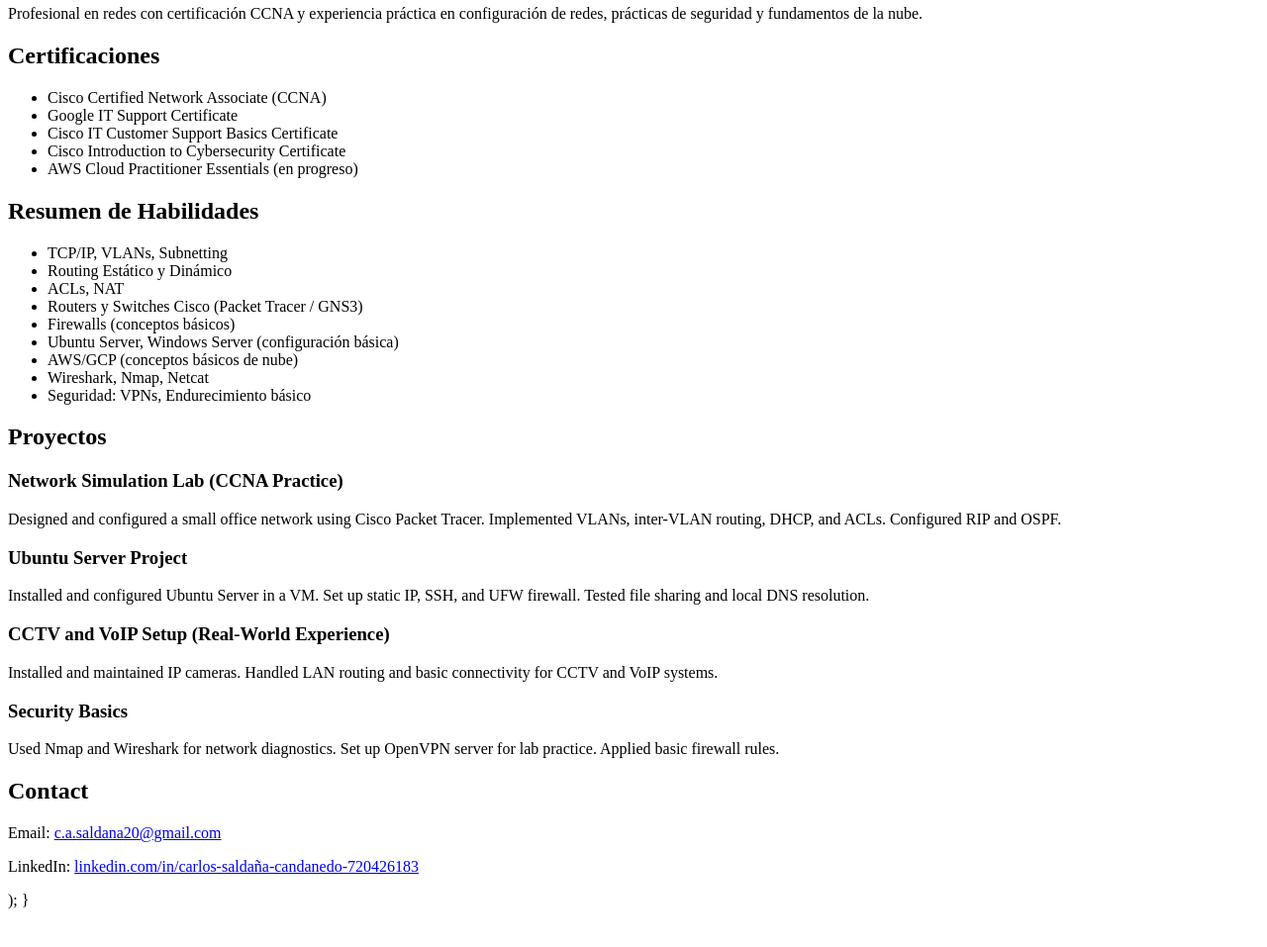
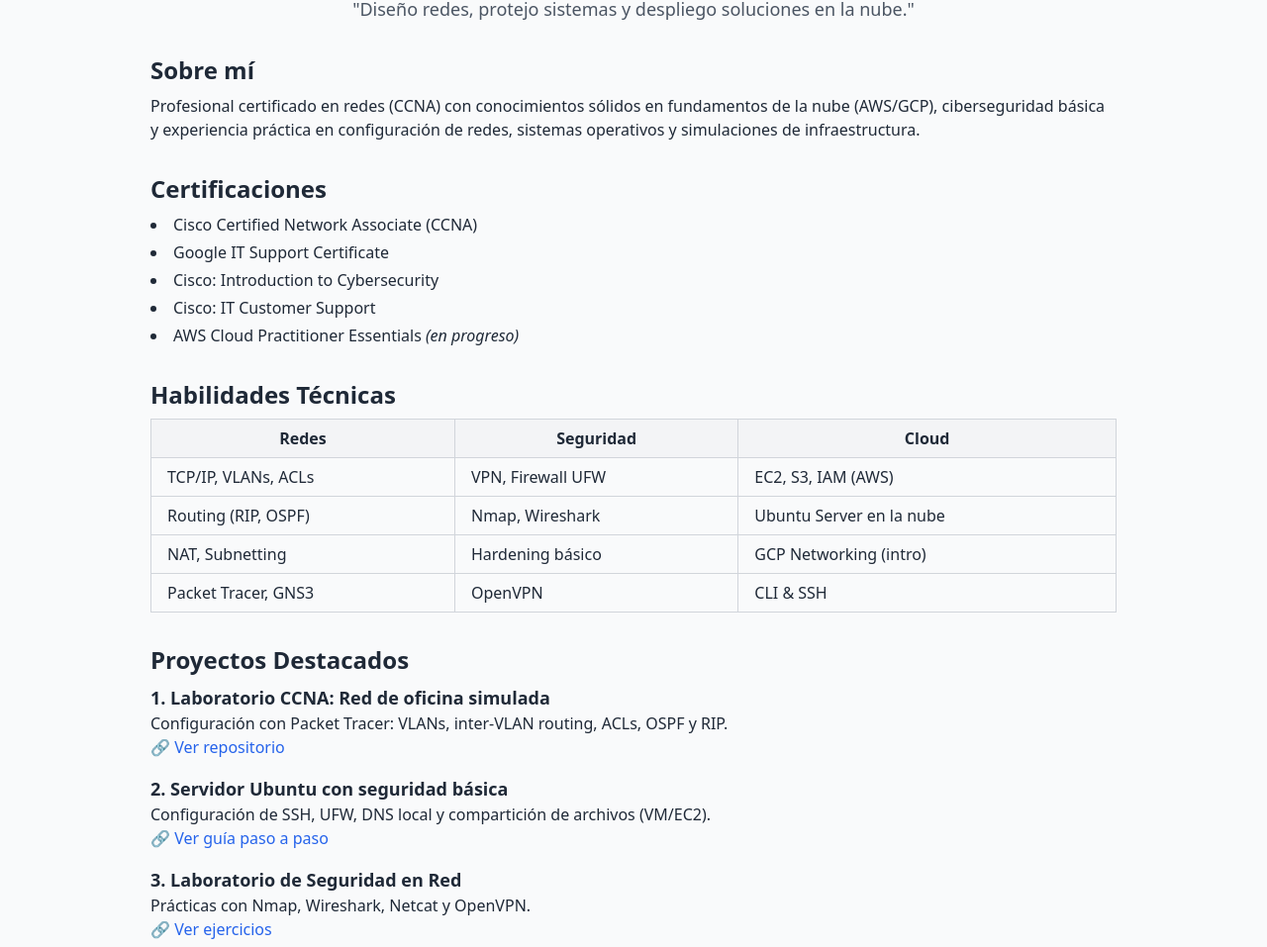
Before and after one commit to hayligg/Portfolio, a plain HTML site: page index.html in a window 1280 px wide. Shown: the part 101-1058 px from the top of the page at 99% size. Before the commit the page ends 1028 px from the top, so only its background shows below. Drawn offline with nearby package versions, Linux system fonts and the light colour scheme.

Commit message:
new look

```diff
--- a/index.html
+++ b/index.html
@@ -1,69 +1,103 @@
-export default function Portfolio() {
-  return (
-    <div className="bg-gray-50 min-h-screen p-6 text-gray-800 font-sans">
-     <div className="max-w-4xl mx-auto bg-white rounded-2xl shadow-md p-8">
-      <header className="mb-10">
-        <h1 className="text-4xl font-extrabold text-blue-800 mb-2">
-          Carlos Saldaña - Portafolio
-        </h1>
-        <p className="text-lg text-gray-700">
-          Profesional en redes con certificación CCNA y experiencia práctica en configuración de redes, prácticas de seguridad y fundamentos de la nube.
-        </p>
+e<!DOCTYPE html>
+<html lang="es">
+<head>
+  <meta charset="UTF-8" />
+  <meta name="viewport" content="width=device-width, initial-scale=1.0" />
+  <title>Carlos Saldaña - Portafolio</title>
+  <script src="https://cdn.tailwindcss.com"></script>
+</head>
+<body class="bg-gray-50 text-gray-800 font-sans">
+  <div class="max-w-5xl mx-auto p-6">
+    <header class="mb-8 text-center">
+      <h1 class="text-4xl font-bold">Carlos Saldaña – Network | Cloud | Security Engineer</h1>
+      <p class="mt-2 text-lg text-gray-600">"Diseño redes, protejo sistemas y despliego soluciones en la nube."</p>
     </header>
 
-      <section className="mb-8">
-        <h2 className="text-2xl font-bold text-blue-700 mb-4">Certificaciones</h2>
-        <ul className="list-disc list-inside space-y-1 text-gray-700">
+    <section class="mb-8">
+      <h2 class="text-2xl font-semibold mb-2">Sobre mí</h2>
+      <p>Profesional certificado en redes (CCNA) con conocimientos sólidos en fundamentos de la nube (AWS/GCP), ciberseguridad básica y experiencia práctica en configuración de redes, sistemas operativos y simulaciones de infraestructura.</p>
+    </section>
+
+    <section class="mb-8">
+      <h2 class="text-2xl font-semibold mb-2">Certificaciones</h2>
+      <ul class="list-disc list-inside space-y-1">
         <li>Cisco Certified Network Associate (CCNA)</li>
         <li>Google IT Support Certificate</li>
-          <li>Cisco IT Customer Support Basics Certificate</li>
-          <li>Cisco Introduction to Cybersecurity Certificate</li>
-          <li>AWS Cloud Practitioner Essentials (en progreso)</li>
+        <li>Cisco: Introduction to Cybersecurity</li>
+        <li>Cisco: IT Customer Support</li>
+        <li>AWS Cloud Practitioner Essentials <em>(en progreso)</em></li>
       </ul>
     </section>
 
-      <section className="mb-8">
-        <h2 className="text-2xl font-bold text-blue-700 mb-4">Resumen de Habilidades</h2>
-        <ul className="grid grid-cols-2 gap-x-4 list-disc list-inside text-gray-700">
-          <li>TCP/IP, VLANs, Subnetting</li>
-          <li>Routing Estático y Dinámico</li>
-          <li>ACLs, NAT</li>
-          <li>Routers y Switches Cisco (Packet Tracer / GNS3)</li>
-          <li>Firewalls (conceptos básicos)</li>
-          <li>Ubuntu Server, Windows Server (configuración básica)</li>
-          <li>AWS/GCP (conceptos básicos de nube)</li>
-          <li>Wireshark, Nmap, Netcat</li>
-          <li>Seguridad: VPNs, Endurecimiento básico</li>
-        </ul>
+    <section class="mb-8">
+      <h2 class="text-2xl font-semibold mb-2">Habilidades Técnicas</h2>
+      <div class="overflow-x-auto">
+        <table class="min-w-full table-auto border-collapse border border-gray-300">
+          <thead>
+            <tr class="bg-gray-100">
+              <th class="border border-gray-300 px-4 py-2">Redes</th>
+              <th class="border border-gray-300 px-4 py-2">Seguridad</th>
+              <th class="border border-gray-300 px-4 py-2">Cloud</th>
+            </tr>
+          </thead>
+          <tbody>
+            <tr>
+              <td class="border border-gray-300 px-4 py-2">TCP/IP, VLANs, ACLs</td>
+              <td class="border border-gray-300 px-4 py-2">VPN, Firewall UFW</td>
+              <td class="border border-gray-300 px-4 py-2">EC2, S3, IAM (AWS)</td>
+            </tr>
+            <tr>
+              <td class="border border-gray-300 px-4 py-2">Routing (RIP, OSPF)</td>
+              <td class="border border-gray-300 px-4 py-2">Nmap, Wireshark</td>
+              <td class="border border-gray-300 px-4 py-2">Ubuntu Server en la nube</td>
+            </tr>
+            <tr>
+              <td class="border border-gray-300 px-4 py-2">NAT, Subnetting</td>
+              <td class="border border-gray-300 px-4 py-2">Hardening básico</td>
+              <td class="border border-gray-300 px-4 py-2">GCP Networking (intro)</td>
+            </tr>
+            <tr>
+              <td class="border border-gray-300 px-4 py-2">Packet Tracer, GNS3</td>
+              <td class="border border-gray-300 px-4 py-2">OpenVPN</td>
+              <td class="border border-gray-300 px-4 py-2">CLI & SSH</td>
+            </tr>
+          </tbody>
+        </table>
+      </div>
     </section>
 
-      <section className="mb-6">
-        <h2 className="text-2xl font-semibold mb-2">Proyectos</h2>
-        <div className="space-y-4">
+    <section class="mb-8">
+      <h2 class="text-2xl font-semibold mb-2">Proyectos Destacados</h2>
+      <div class="space-y-4">
         <div>
-            <h3 className="font-bold">Network Simulation Lab (CCNA Practice)</h3>
-            <p>Designed and configured a small office network using Cisco Packet Tracer. Implemented VLANs, inter-VLAN routing, DHCP, and ACLs. Configured RIP and OSPF.</p>
+          <h3 class="font-bold text-lg">1. Laboratorio CCNA: Red de oficina simulada</h3>
+          <p>Configuración con Packet Tracer: VLANs, inter-VLAN routing, ACLs, OSPF y RIP.</p>
+          <a href="#" class="text-blue-600 hover:underline">🔗 Ver repositorio</a>
         </div>
         <div>
-            <h3 className="font-bold">Ubuntu Server Project</h3>
-            <p>Installed and configured Ubuntu Server in a VM. Set up static IP, SSH, and UFW firewall. Tested file sharing and local DNS resolution.</p>
+          <h3 class="font-bold text-lg">2. Servidor Ubuntu con seguridad básica</h3>
+          <p>Configuración de SSH, UFW, DNS local y compartición de archivos (VM/EC2).</p>
+          <a href="#" class="text-blue-600 hover:underline">🔗 Ver guía paso a paso</a>
         </div>
         <div>
-            <h3 className="font-bold">CCTV and VoIP Setup (Real-World Experience)</h3>
-            <p>Installed and maintained IP cameras. Handled LAN routing and basic connectivity for CCTV and VoIP systems.</p>
+          <h3 class="font-bold text-lg">3. Laboratorio de Seguridad en Red</h3>
+          <p>Prácticas con Nmap, Wireshark, Netcat y OpenVPN.</p>
+          <a href="#" class="text-blue-600 hover:underline">🔗 Ver ejercicios</a>
         </div>
         <div>
-            <h3 className="font-bold">Security Basics</h3>
-            <p>Used Nmap and Wireshark for network diagnostics. Set up OpenVPN server for lab practice. Applied basic firewall rules.</p>
+          <h3 class="font-bold text-lg">4. Web personal en AWS/GitHub Pages</h3>
+          <p>Deploy de portafolio usando GitHub Pages y S3, con seguridad básica IAM.</p>
+          <a href="https://tusitio.com" class="text-blue-600 hover:underline">🔗 Visitar website</a>
         </div>
       </div>
     </section>
 
     <section>
-        <h2 className="text-2xl font-semibold mb-2">Contact</h2>
-        <p>Email: <a className="text-blue-500" href="mailto:c.a.saldana20@gmail.com">c.a.saldana20@gmail.com</a></p>
-        <p>LinkedIn: <a className="text-blue-500" href="https://linkedin.com/in/carlos-saldaña-candanedo-720426183">linkedin.com/in/carlos-saldaña-candanedo-720426183</a></p>
+      <h2 class="text-2xl font-semibold mb-2">Contacto</h2>
+      <p>Email: <a class="text-blue-500" href="mailto:c.a.saldana20@gmail.com">c.a.saldana20@gmail.com</a></p>
+      <p>LinkedIn: <a class="text-blue-500" href="https://linkedin.com/in/carlos-saldaña-candanedo-720426183">linkedin.com/in/carlos-saldaña</a></p>
+      <p>GitHub: <a class="text-blue-500" href="https://github.com/hayligg">github.com/hayligg</a></p>
     </section>
   </div>
-  );
-}
+</body>
+</html>
```
Lines whose indentation alone changed are shown as unchanged.
